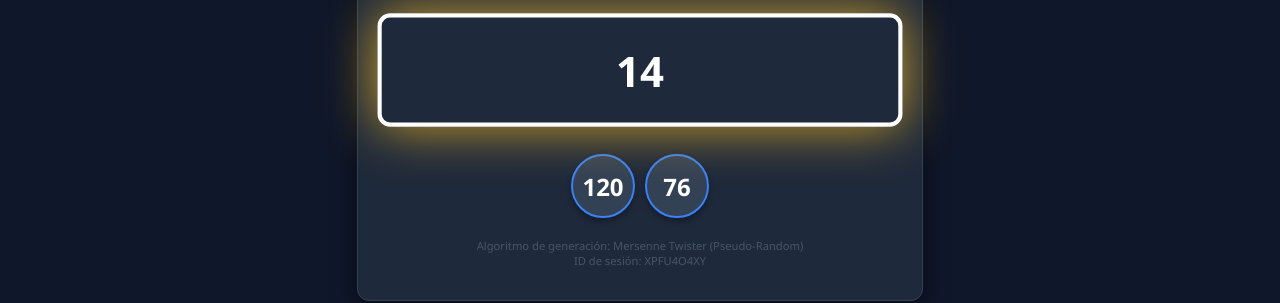
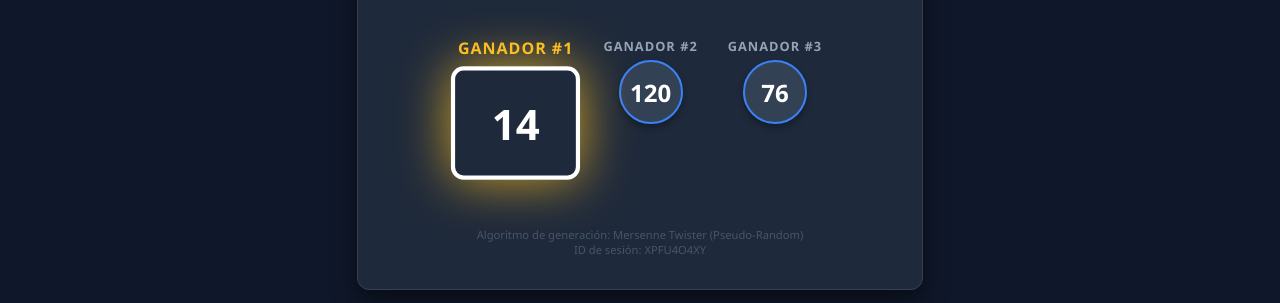
Before and after one commit to Adolfois3/Nueva-carpeta--2-, a plain HTML site: page index.html in a window 1280 px wide. Both pictures are taken after a click on the button "GENERAR NÚMEROS". Shown: the part 404-707 px from the top of the page. Drawn offline with nearby package versions, Linux system fonts and the light colour scheme.

Commit message:
Gnadores colocados

```diff
--- a/index.html
+++ b/index.html
@@ -114,6 +114,30 @@
             width: 100%; /* Force break line for main winner */
             border-radius: 12px;
         }
+        .result-wrapper {
+    display: flex;
+    flex-direction: column;
+    align-items: center;
+    margin: 10px;
+    animation: popIn 0.3s ease-out backwards;
+}
+
+/* Estilo para el texto "GANADOR #1" */
+.winner-label {
+    font-size: 0.8rem;
+    color: #94a3b8; /* Gris claro */
+    margin-bottom: 5px;
+    text-transform: uppercase;
+    font-weight: bold;
+    letter-spacing: 1px;
+}
+
+/* El primer ganador (el trucado) tendrá el texto dorado */
+.first-place-label {
+    color: #fbbf24; /* Dorado */
+    font-size: 1rem;
+    margin-bottom: 10px;
+}
 
         /* Loading Animation */
         .loader {
--- a/script.js
+++ b/script.js
@@ -36,16 +36,35 @@
             }
 
 
-            output.forEach((num, index) => {
+
+           output.forEach((num, index) => {
                 setTimeout(() => {
-                    const div = document.createElement('div');
-                    div.className = index === 0 ? 'result-ball winner' : 'result-ball';
-                    div.id = index === 0 ? 'main-winner' : '';
-                    div.innerText = num;
-                    resultsDiv.appendChild(div);
+                    // 1. Creamos un CONTENEDOR vertical (Wrapper)
+                    const wrapper = document.createElement('div');
+                    wrapper.className = 'result-wrapper';
+
+                    // 2. Creamos el TEXTO (Ganador #X)
+                    const label = document.createElement('div');
+                    label.innerText = `GANADOR #${index + 1}`;
+                    // Si es el primero, le damos estilo especial, si no, estilo normal
+                    label.className = index === 0 ? 'winner-label first-place-label' : 'winner-label';
+
+                    // 3. Creamos la BOLA (El número)
+                    const ball = document.createElement('div');
+                    ball.className = index === 0 ? 'result-ball winner' : 'result-ball';
+                    ball.id = index === 0 ? 'main-winner' : '';
+                    ball.innerText = num;
+
+                    wrapper.appendChild(label);
+                    wrapper.appendChild(ball);
+
+                    resultsDiv.appendChild(wrapper);
+
+
                     if (index === output.length - 1) {
                         triggerCelebration();
                     }
+
                 }, index * 300);
             });
         }
```
